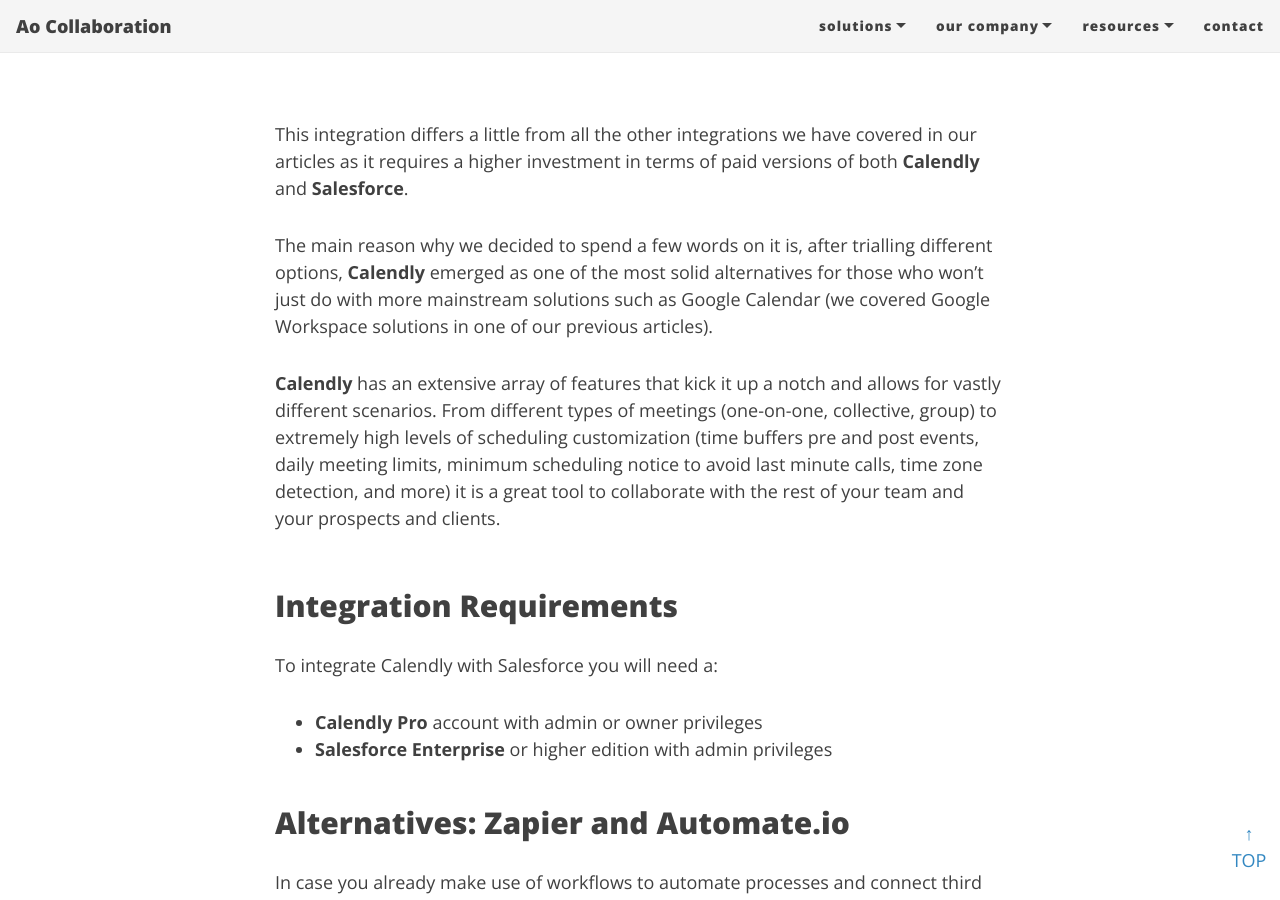
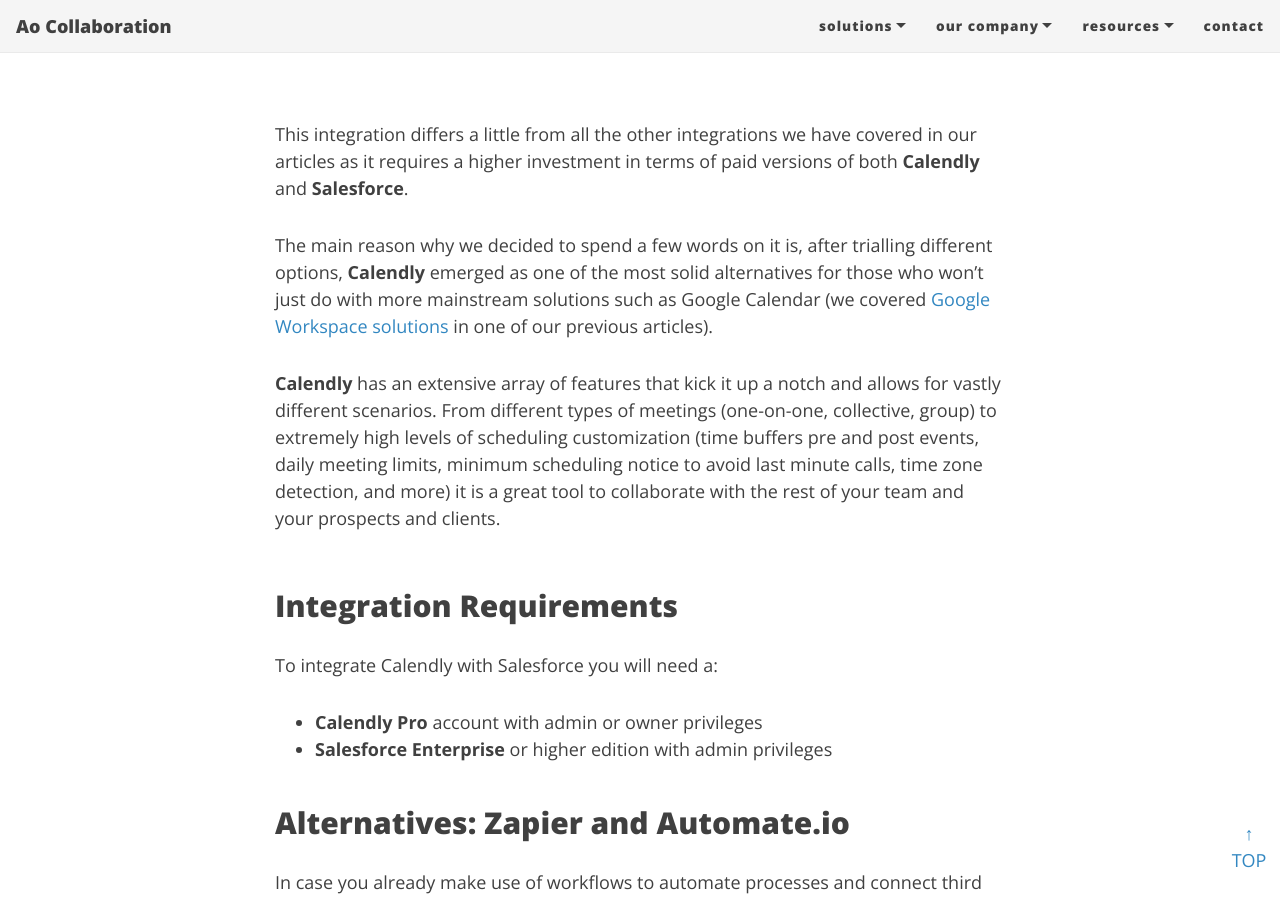
Before and after one commit to Ao-Collaboration/Ao-Collaboration.github.io, a Jekyll site: the page built from _posts/2021-04-27-calendly-salesforce.md, in a window 1280 px wide and 900 px high, scrolled down 851 px. Built offline with Jekyll 4.4.1, drawn with Linux system fonts in a browser that asks for light colours; nearby versions of some CDN libraries; comment, search, counter and statistics services are not loaded; part of the change alters nothing that is shown.

```diff
--- a/_posts/2021-04-27-calendly-salesforce.md
+++ b/_posts/2021-04-27-calendly-salesforce.md
@@ -14,7 +14,7 @@ tags: [Collaboration, Calendly, Integrations]
 
 This integration differs a little from all the other integrations we have covered in our articles as it requires a higher investment in terms of paid versions of both **Calendly** and **Salesforce**.
 
-The main reason why we decided to spend a few words on it is, after trialling different options, **Calendly** emerged as one of the most solid alternatives for those who won't just do with more mainstream solutions such as Google Calendar (we covered Google Workspace solutions in one of our previous articles).
+The main reason why we decided to spend a few words on it is, after trialling different options, **Calendly** emerged as one of the most solid alternatives for those who won't just do with more mainstream solutions such as Google Calendar (we covered [Google Workspace solutions](https://aocollab.tech/2021-04-13-gsuite-salesforce/) in one of our previous articles).
 
 **Calendly** has an extensive array of features that kick it up a notch and allows for vastly different scenarios. From different types of meetings (one-on-one, collective, group) to extremely high levels of scheduling customization (time buffers pre and post events, daily meeting limits, minimum scheduling notice to avoid last minute calls, time zone detection, and more) it is a great tool to collaborate with the rest of your team and your prospects and clients.
 <br/>
```
